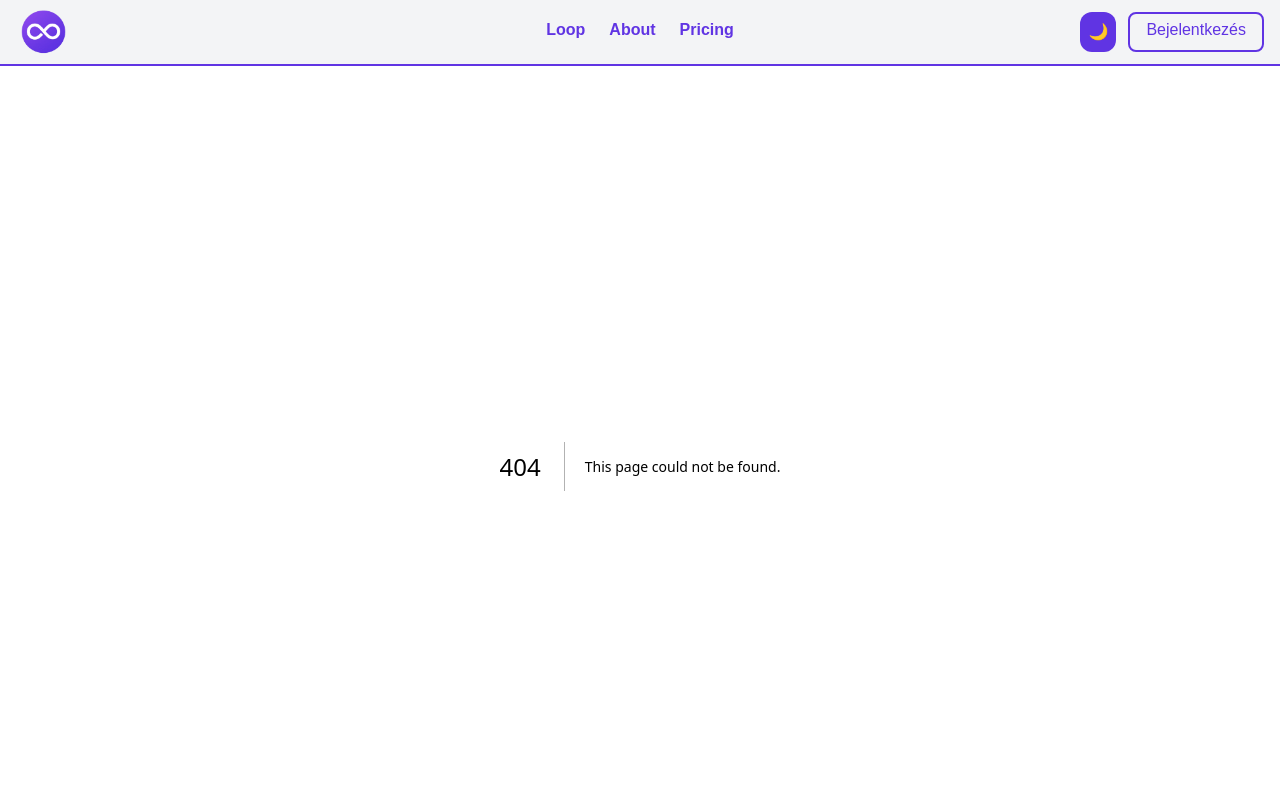
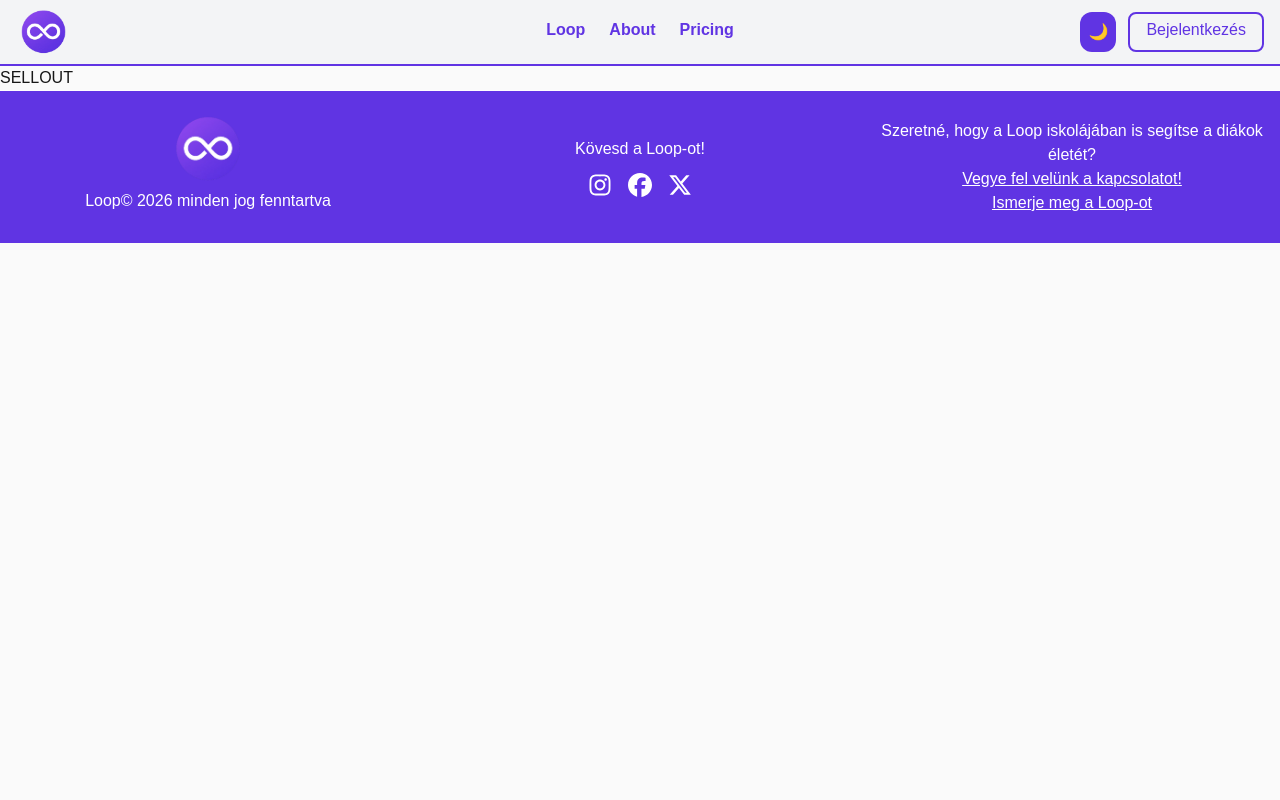
Before and after one commit to TheFakeBatorrr/Loop, a Next.js app in the folder FrontEnd/loopfrontend/: page /sellout in a window 1280 px wide. Before the commit this address had no page. Shown: the top 800 px of the page. Built offline with nearby package versions, Linux system fonts and the light colour scheme.

Commit message:
sellout oldal start

```diff
--- a/FrontEnd/loopfrontend/app/components/footer.tsx
+++ b/FrontEnd/loopfrontend/app/components/footer.tsx
@@ -1,5 +1,6 @@
 import Logo from '../assets/logo.png'
 import Image from "next/image"
+import Link from 'next/link'
 import { FaInstagram, FaFacebook, FaXTwitter } from 'react-icons/fa6'
 
 export default function footer(){
@@ -27,7 +28,7 @@ export default function footer(){
                         <p className='mt-3'>Szeretné, hogy a Loop iskolájában is segítse a diákok életét?</p>
                         <a className="text-white underline hover:text-[#FFD700] transition-colors duration-300"  href="mailto:info@loop.hu">Vegye fel velünk a kapcsolatot!</a>
                         <br />
-                        <a className="text-white underline hover:text-[#FFD700] transition-colors duration-300" href="">Ismerje meg a Loop-ot</a>
+                        <Link className="text-white underline hover:text-[#FFD700] transition-colors duration-300" href="/sellout">Ismerje meg a Loop-ot</Link>
                     </div>
 
                 </div>
--- /dev/null
+++ b/FrontEnd/loopfrontend/app/sellout/page.tsx
@@ -0,0 +1,12 @@
+
+
+export default function Sellout() {
+
+    return(
+        <main className="max-w-lg">
+
+            <h1>SELLOUT</h1>
+
+        </main>
+    )
+}
```
